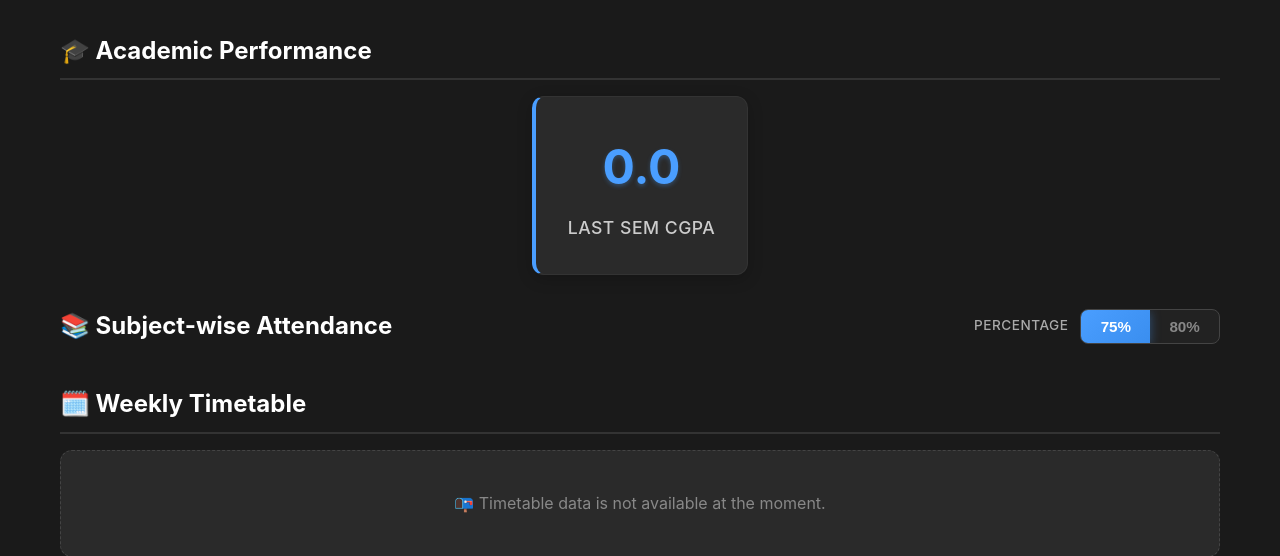
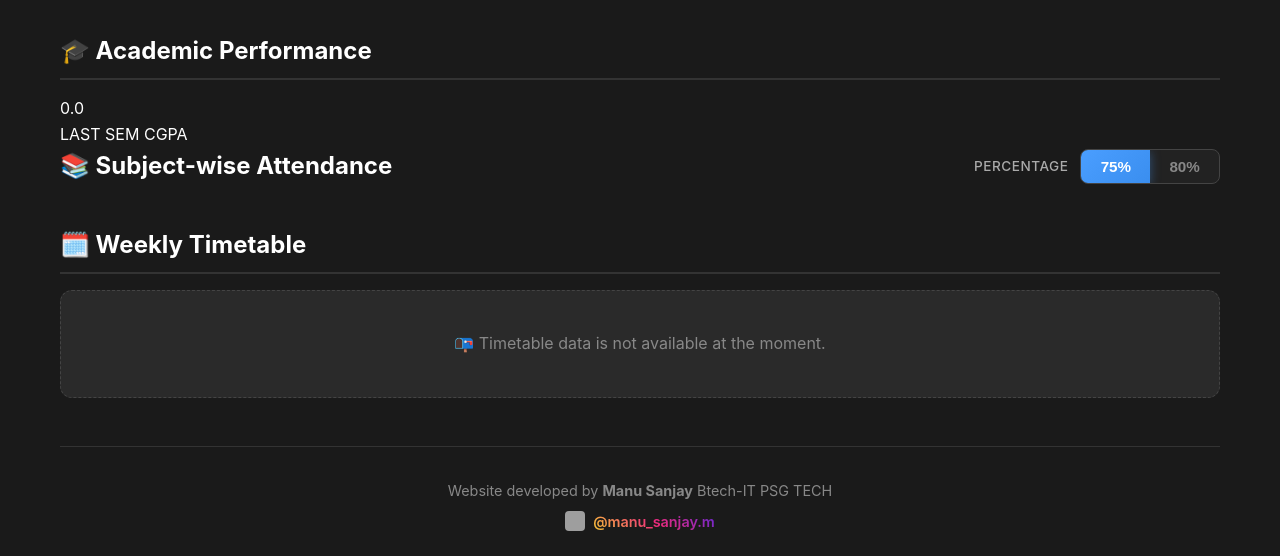
Before and after one commit to manusanjay545/PSG-Bunker, a Flask app: template templates/dashboard.html in a window 1280 px wide. Shown: the part 153-709 px from the top of the page. After the commit the page ends 684 px from the top, so only its background shows below. Run offline with Flask 3, Linux system fonts and the light colour scheme; the template is opened without the code that fills it, so the values that code supplies are empty; grey boxes are pictures that could not be loaded.

Commit message:
Update style.css

```diff
--- a/static/style.css
+++ b/static/style.css
@@ -281,53 +281,6 @@ h2 {
     padding: 0.6rem 1.2rem;
 }
 
-/* CGPA Section - Updated for single card */
-.cgpa-section {
-    margin-bottom: 2rem;
-}
-
-.cgpa-card-container {
-    display: flex;
-    justify-content: center;
-}
-
-.stat-card {
-    background-color: #2a2a2a;
-    padding: 2rem;
-    border-radius: 12px;
-    text-align: center;
-    border: 1px solid #333;
-    box-shadow: 0 4px 16px rgba(0, 0, 0, 0.2);
-    transition: transform 0.2s ease, box-shadow 0.2s ease;
-}
-
-.stat-card:hover {
-    transform: translateY(-3px);
-    box-shadow: 0 8px 24px rgba(0, 0, 0, 0.3);
-}
-
-.cgpa-card {
-    min-width: 200px;
-    border-left: 4px solid #4a9eff;
-}
-
-.stat-number {
-    font-size: 3rem;
-    font-weight: bold;
-    color: #4a9eff;
-    display: block;
-    margin-bottom: 0.5rem;
-    text-shadow: 0 2px 4px rgba(74, 158, 255, 0.3);
-}
-
-.stat-label {
-    color: #cccccc;
-    font-size: 1.1rem;
-    font-weight: 500;
-    text-transform: uppercase;
-    letter-spacing: 0.5px;
-}
-
 /* Subject Cards */
 .subjects-grid {
     display: grid;
@@ -543,15 +496,6 @@ h2 {
         margin: 1rem;
         padding: 1.5rem;
     }
-
-    .stat-number {
-        font-size: 2.5rem;
-    }
-
-    .cgpa-card {
-        min-width: auto;
-        width: 100%;
-    }
 }
 
 @media (max-width: 480px) {
@@ -563,13 +507,8 @@ h2 {
         font-size: 1.5rem;
     }
 
-    .stat-card,
     .subject-card {
         padding: 1rem;
-    }
-
-    .stat-number {
-        font-size: 2rem;
     }
 
     .percentage-number {
```
